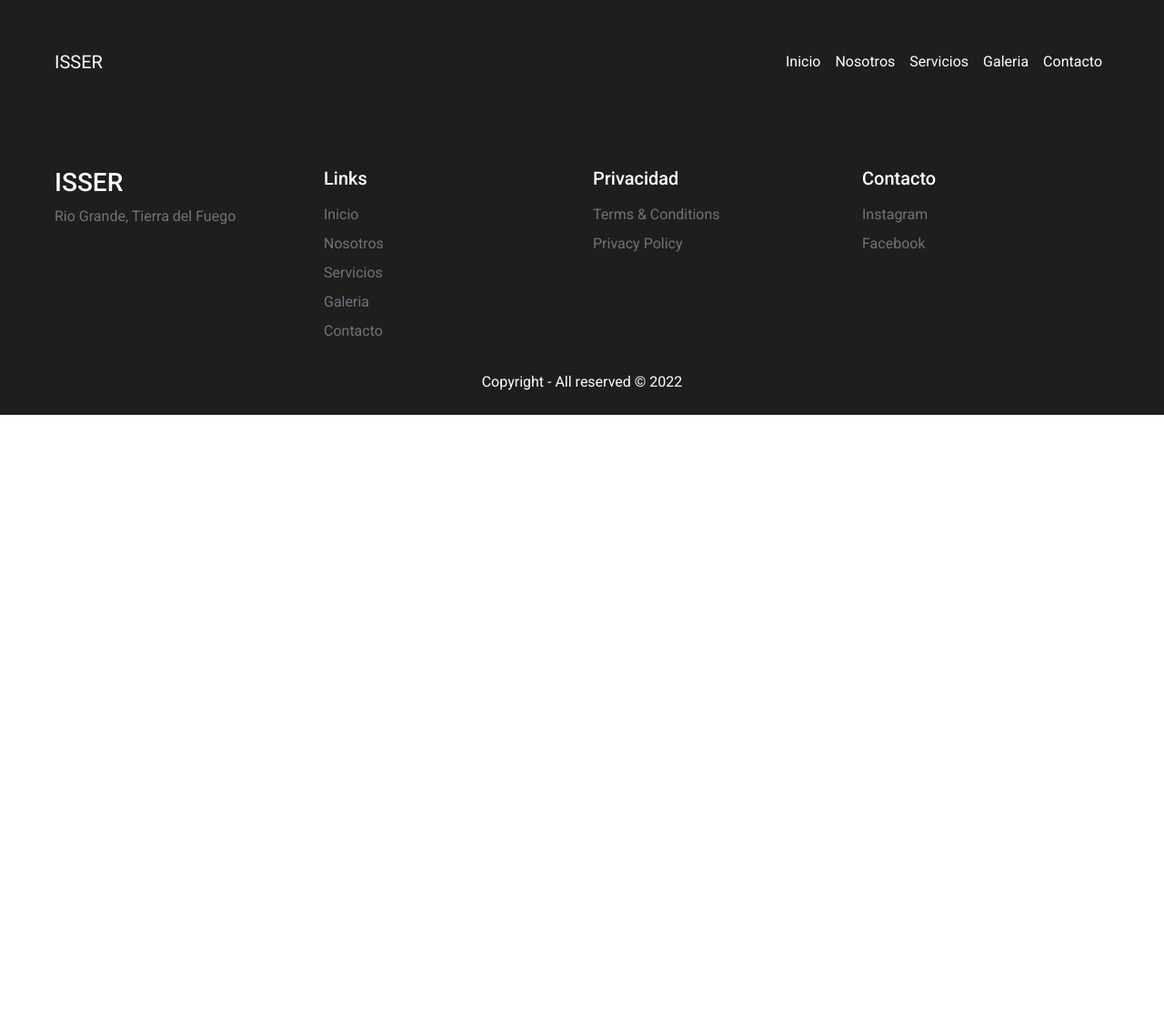
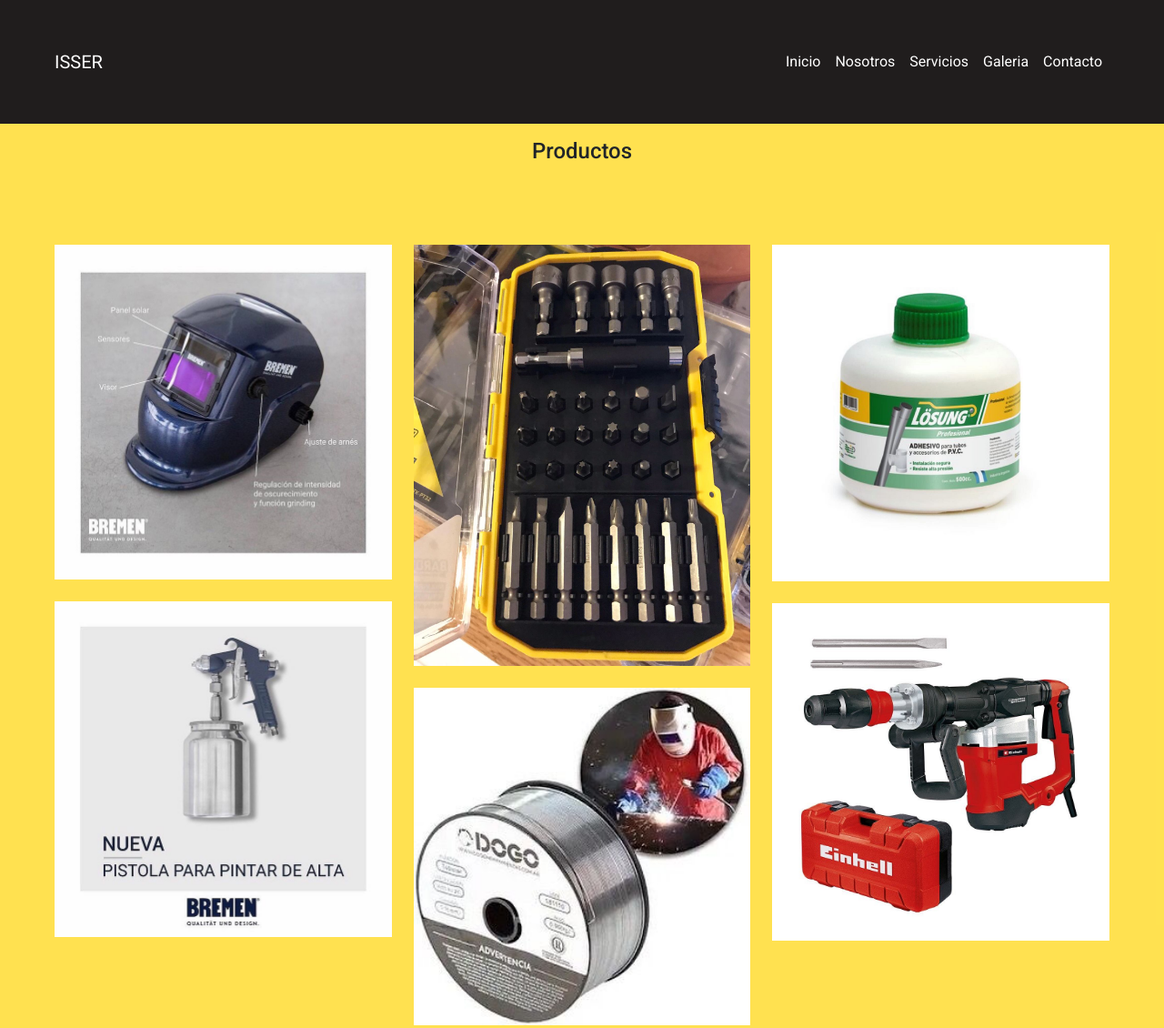
Before and after one commit to GiulianoNaccarato/Isser, a website: page paginas/Galeria.html in a window 1280 px wide. Shown: the top 1130 px of the page at 91% size. Before the commit the page ends 800 px from the top, so only its background shows below. Drawn offline with nearby package versions, Linux system fonts and the light colour scheme.

Commit message:
Agregue seccion galeria

```diff
--- a/paginas/Galeria.html
+++ b/paginas/Galeria.html
@@ -51,6 +51,30 @@
       </div>
     </div>
   </nav>
+
+    <main class="bg-bodys">
+      <div class="container py-3">
+          <header class="mb-4">
+            <h1 class="fs-4 text-center">Productos</h1>
+          </header>
+      </div>
+
+        <div class="row m-5 mb-0">
+          <div class="col-lg-4 mb-4">
+            <img class="w-100 mb-4" src="../multimedia/galeria/imagen 1.jpg" alt="">
+            <img class="w-100 mb-4" src="../multimedia/galeria/imagen 2.jpg" alt="">
+          </div>
+          <div class="col-lg-4 mb-4">
+            <img class="w-100 mb-4" src="../multimedia/galeria/imagen 3.jpg" alt="">
+            <img class="w-100 mb-4" src="../multimedia/galeria/imagen 4.jpg" alt="">
+          </div>
+          <div class="col-lg-4 mb-4">
+            <img class="w-100 mb-4" src="../multimedia/galeria/imagen 5.jpg" alt="">
+            <img class="w-100 mb-4" src="../multimedia/galeria/imagen 6.jpg" alt="">
+          </div>
+
+        </div>
+    </main>
 
     <footer>
       <div class="container-fluid">
```
Also changed, not shown: multimedia/galeria/imagen 1.jpg (added), multimedia/galeria/imagen 10.jpg (added), multimedia/galeria/imagen 11.jpg (added), multimedia/galeria/imagen 12.jpg (added), multimedia/galeria/imagen 13.jpg (added), multimedia/galeria/imagen 2.jpg (added), multimedia/galeria/imagen 3.jpg (added), multimedia/galeria/imagen 4.jpg (added), multimedia/galeria/imagen 5.jpg (added), multimedia/galeria/imagen 6.jpg (added), multimedia/galeria/imagen 7.jpg (added), multimedia/galeria/imagen 8.jpg (added), multimedia/galeria/imagen 9.jpg (added), scss/_galeria.scss (added).
